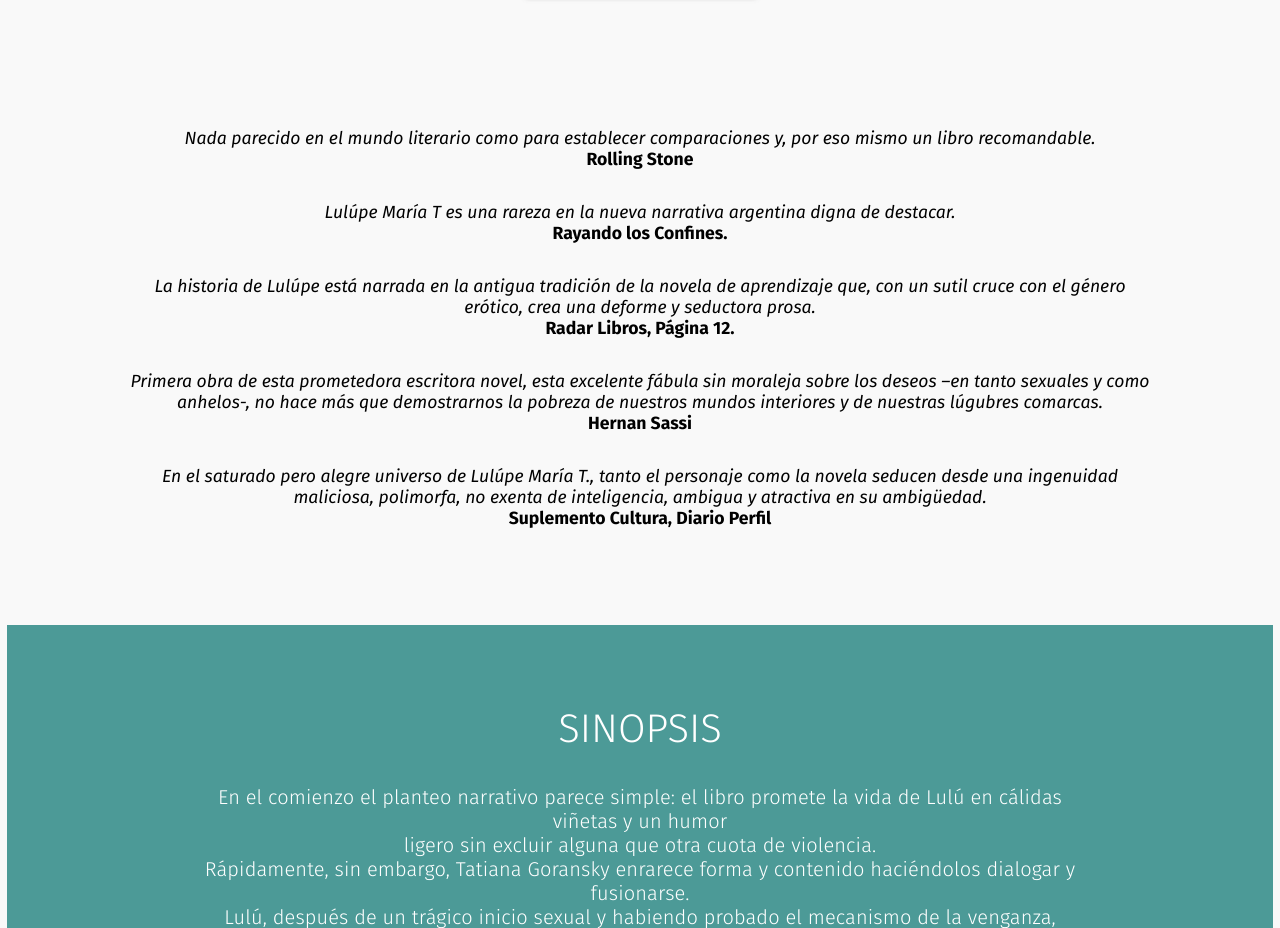
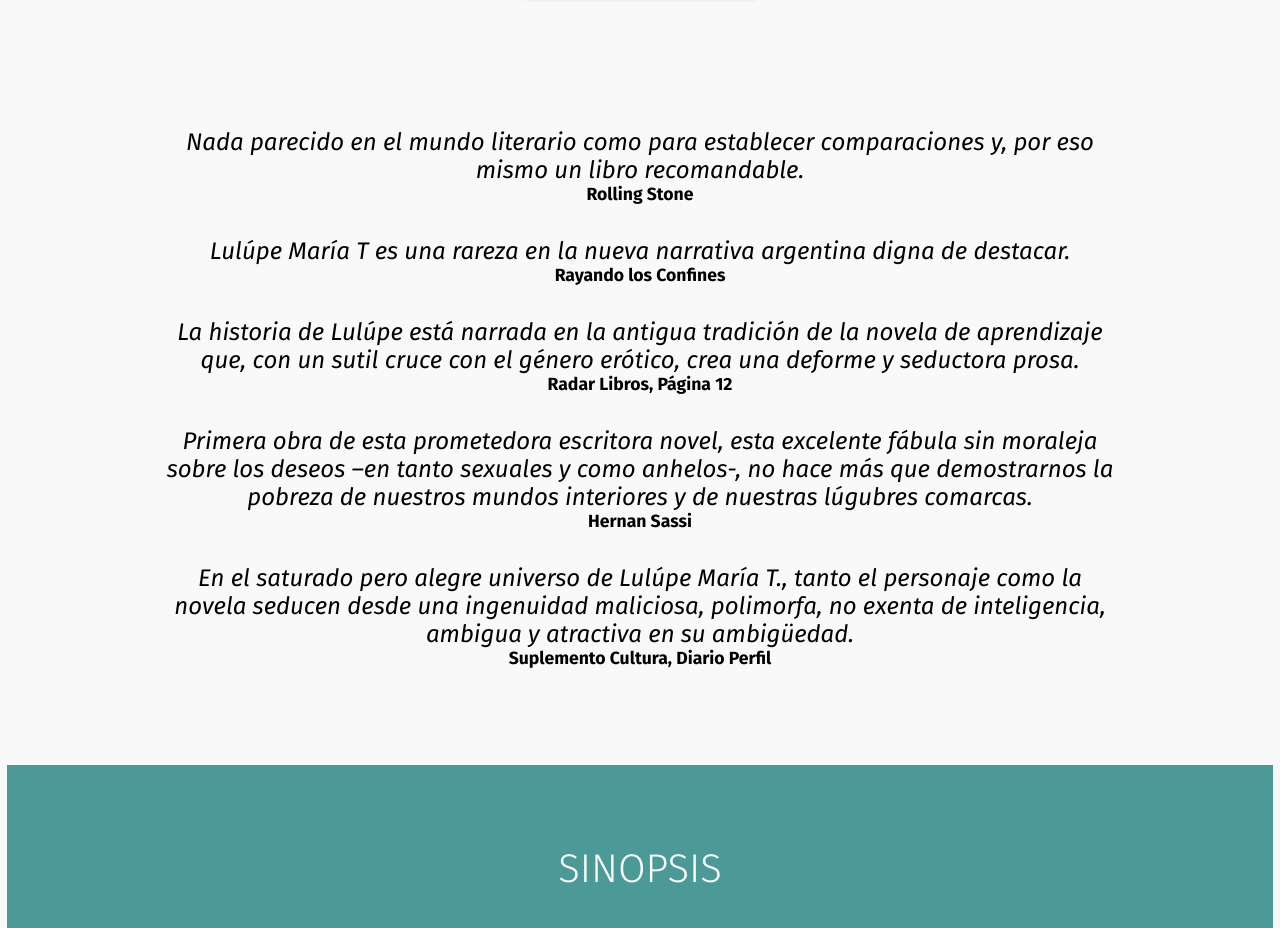
Before and after one commit to pacodinucci/tatiana, a React (Vite) app: page /libros/1 in a window 1280 px wide. Shown: the part 800-1728 px from the top of the page. Built offline with nearby package versions, Linux system fonts and the light colour scheme; a web font is replaced by a local one.

Commit message:
texto resenas

```diff
--- a/src/assets/mock.js
+++ b/src/assets/mock.js
@@ -32,11 +32,11 @@ const librosMock = [
             },
             {
                 cita: 'Lulúpe María T es una rareza en la nueva narrativa argentina digna de destacar.',
-                medio: 'Rayando los Confines.'
+                medio: 'Rayando los Confines'
             },
             {
                 cita: 'La historia de Lulúpe está narrada en la antigua tradición de la novela de aprendizaje que, con un sutil cruce con el género erótico, crea una deforme y seductora prosa.',
-                medio: 'Radar Libros, Página 12.'
+                medio: 'Radar Libros, Página 12'
             },
             {
                 cita: 'Primera obra de esta prometedora escritora novel, esta excelente fábula sin moraleja sobre los deseos –en tanto sexuales y como anhelos-, no hace más que demostrarnos la pobreza de nuestros mundos interiores y de nuestras lúgubres comarcas.',
--- a/src/styles/Libro.module.css
+++ b/src/styles/Libro.module.css
@@ -190,14 +190,14 @@
     flex-direction: column;
     justify-content: center;
     align-items: center;
-    width: 64.375rem;
+    width: 75vw;
 }
 
 .detalles_textos .resena p{
     color: #000;
     text-align: center;
     font-family: Fira Sans;
-    font-size: 2.2vh;
+    font-size: 3vh;
     font-style: italic;
     font-weight: 400;
     line-height: normal;
```
